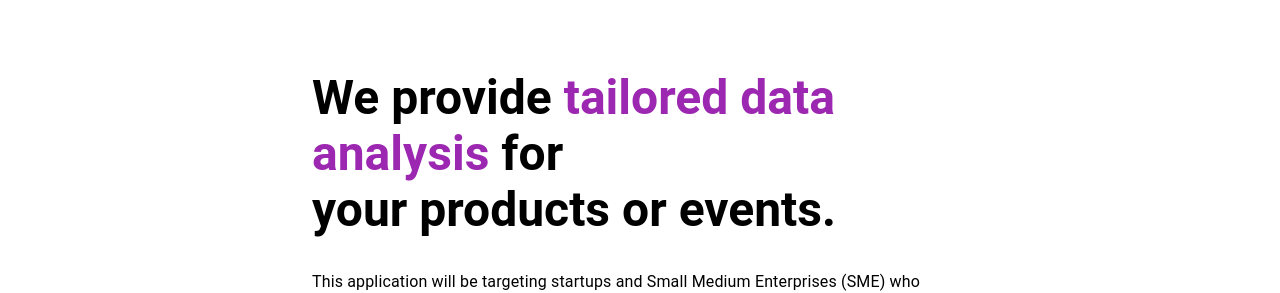
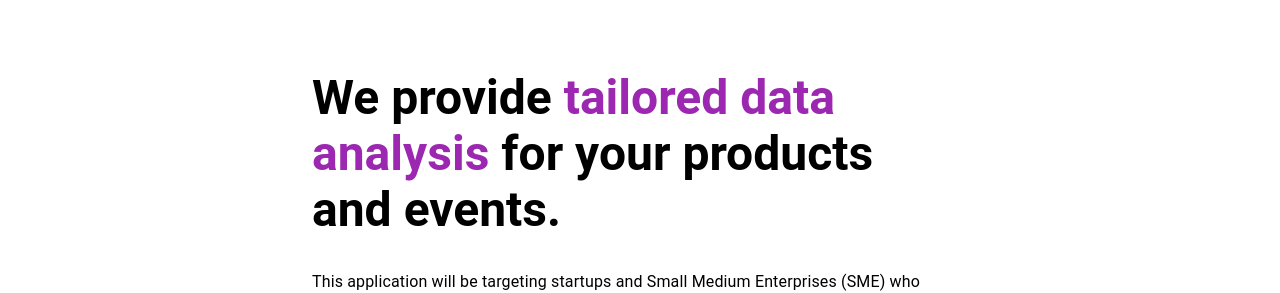
Before and after one commit to Onlyfriendz/chirple, a React (Create React App) app: page / in a window 1280 px wide. Shown: the part 170-463 px from the top of the page. Built offline with nearby package versions, Linux system fonts and the light colour scheme; no server answers.

Commit message:
Change spacing

```diff
--- a/src/chirple-api/api.js
+++ b/src/chirple-api/api.js
@@ -2,9 +2,9 @@ const { API_KEY } = require("./key.js");
 const { sleep } = require("./utils.js");
 
 const MAX_COUNT = 10;
-const TOTAL_COUNT = 10;
+const TOTAL_COUNT = 100;
 const ROUND_DELAY = 3000;
-const ERROR_LIMIT = 3;
+const ERROR_LIMIT = 0;
 const PROXY_URL = "https://pure-falls-05958.herokuapp.com/";
 const HTTP_PORT = "localhost:3000";
 const HASHSCRAPPER = "http://www.hashscraper.com/api/twitter";
--- a/src/components/HeroBanner.js
+++ b/src/components/HeroBanner.js
@@ -19,16 +19,7 @@ const HeroBanner = (props) => {
           >
             tailored data analysis
           </Typography>{" "}
-          for
-          {
-            <Typography
-              component="span"
-              sx={{ display: { xs: "inline", xl: "none" } }}
-            >
-              <br></br>
-            </Typography>
-          }{" "}
-          your products or events.
+          for your products and events.
         </Typography>
         <Typography variant="body1" sx={{ my: "2rem" }} align="left">
         This application will be targeting startups and Small Medium Enterprises (SME)
```
